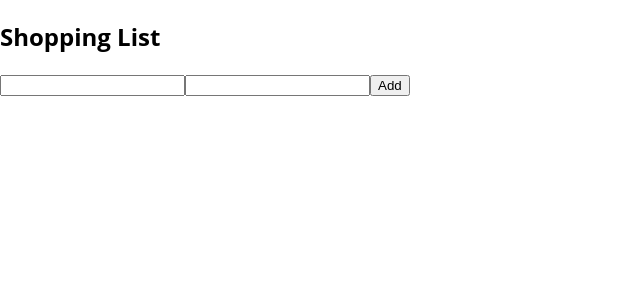
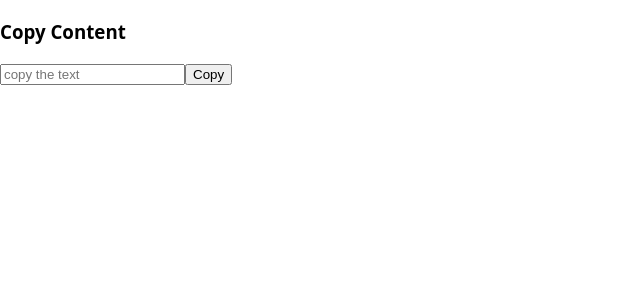
Before and after one commit to shyam888-git/React-js-30-days-challanges, a React (Vite) app in the folder react-js-19/: page / in a window 1280 px wide. Shown: the top 300 px of the page, without its empty margins (0-640 px from the left). Built offline with nearby package versions, Linux system fonts and the light colour scheme.

Commit message:
feat(feature): copy content

```diff
--- a/react-js-19/src/App.tsx
+++ b/react-js-19/src/App.tsx
@@ -1,12 +1,13 @@
 import './App.css'
-import { ShoppingList } from './components/ShoppingList/ShoppingList'
+import { CopyContent } from './components/CopyContent/CopyContent'
 function App() {
 
     return (
         <>
             {/* <TodoList/>  */}
             {/* <Profile /> */}
-            <ShoppingList />
+            {/* <ShoppingList /> */}
+            <CopyContent />
         </>
     )
 }
--- /dev/null
+++ b/react-js-19/src/components/CopyContent/CopyContent.tsx
@@ -0,0 +1,24 @@
+import { useState } from "react"
+
+export const CopyContent = () => {
+    const [inputValue, setInputValue] = useState('');
+    const [copied, setCopied] = useState(false);
+
+    const handleSubmit = () => {
+        navigator.clipboard.writeText(inputValue).then(() => {
+            setCopied(true);
+            setTimeout(() => setCopied(false), 2000)
+
+
+        })
+
+    }
+    return (
+
+        <>
+            <h3>Copy Content</h3>
+            <input type="text" value={inputValue} onChange={(e) => setInputValue(e.target.value)} placeholder="copy the text" />
+            <button type="submit" onClick={handleSubmit}>Copy </button>
+        </>
+    )
+}
```
